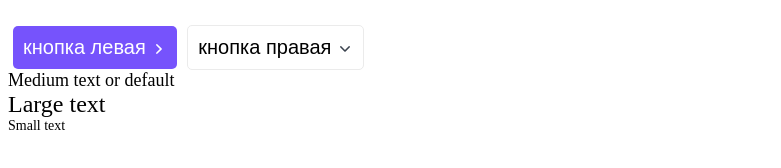
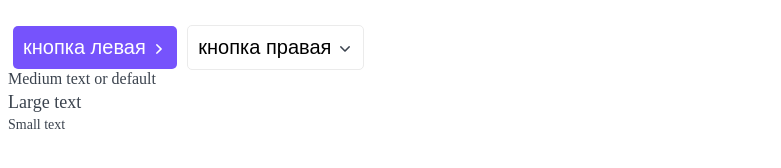
Before and after one commit to ShustD/next-app, a Next.js app: page / in a window 1280 px wide. Shown: the part 132-300 px from the top of the page, without its empty margins (0-781 px from the left). Built offline with nearby package versions, Linux system fonts and the light colour scheme.

Commit message:
add p tag

```diff
--- a/components/Ptag/Ptag.module.scss
+++ b/components/Ptag/Ptag.module.scss
@@ -1,5 +1,5 @@
 .text {
-	color: black;
+	color: var(--black);
 	padding: 0;
 	margin: 0;
 }
@@ -7,8 +7,9 @@
 	font-size: 14px;
 }
 .medium {
-	font-size: 18px;
+	font-size: 16px;
 }
 .large {
-	font-size: 24px;
+	font-size: 18px;
+	line-height: 29px;
 }
--- a/components/Ptag/Ptag.props.ts
+++ b/components/Ptag/Ptag.props.ts
@@ -1,7 +1,7 @@
-import { ReactNode } from "react"
+import { DetailedHTMLProps, HTMLAttributes, ReactNode } from "react"
 
 
-export interface PtagProps {
+export interface PtagProps extends DetailedHTMLProps<HTMLAttributes<HTMLParagraphElement>, HTMLParagraphElement> {
     size?: 'small' | 'medium' | 'large'
     children: ReactNode
  }
--- a/components/Ptag/Ptag.tsx
+++ b/components/Ptag/Ptag.tsx
@@ -2,13 +2,14 @@ import { PtagProps } from "./Ptag.props"
 import s from './Ptag.module.scss'
 import cn from 'classnames'
 
-export const Ptag = ({size = 'medium', children}:PtagProps):JSX.Element=> {
+export const Ptag = ({size = 'medium', className, children, ...props}:PtagProps):JSX.Element=> {
     return (
-        <p className={cn(s.text, {
+        <p className={cn(s.text, className, {
             [s.small]: size === 'small',
             [s.medium]: size === 'medium',
             [s.large]: size === 'large',
-        })}>
+        })}
+        {...props}>
             {children}
         </p>
     )
```
